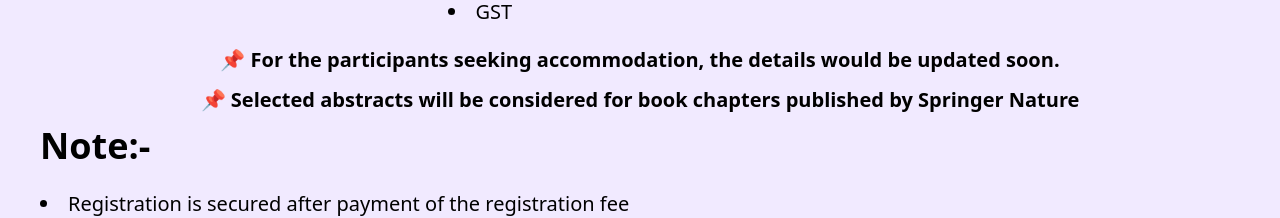
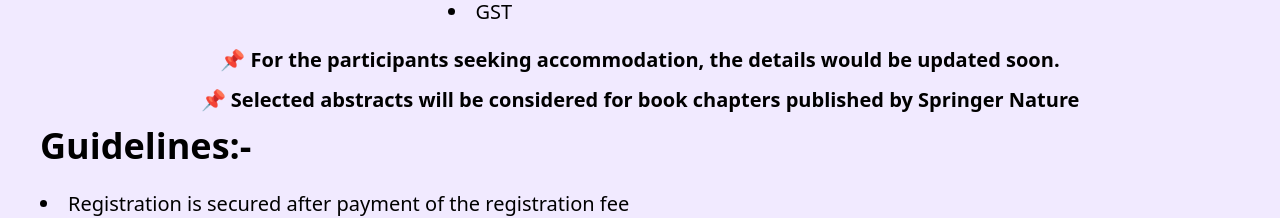
Before and after one commit to itspunkaj/CesaFiesta-React, a React (Vite) app: page /registration in a window 1280 px wide. Shown: the part 880-1098 px from the top of the page. Built offline with nearby package versions, Linux system fonts and the light colour scheme.

Commit message:
Registration updated

```diff
--- a/src/Pages/Registration/Registration.jsx
+++ b/src/Pages/Registration/Registration.jsx
@@ -112,7 +112,7 @@ function Registration() {
       <div className="flex justify-center md:text-xl font-bold px-10">📌 For the participants seeking accommodation, the details would be updated soon.</div>
       <div className="flex justify-center md:text-xl font-bold px-10 py-3">📌 Selected abstracts will be considered for book chapters published by Springer Nature</div>
       <div className="flex flex-col  px-10">
-        <div className="md:text-4xl font-bold">Note:-</div><br></br>
+        <div className="md:text-4xl font-bold">Guidelines:-</div><br></br>
         <div>
           <ul className="md:text-xl list-disc list-inside">
             <li>Registration is secured after payment of the registration fee</li>
```
